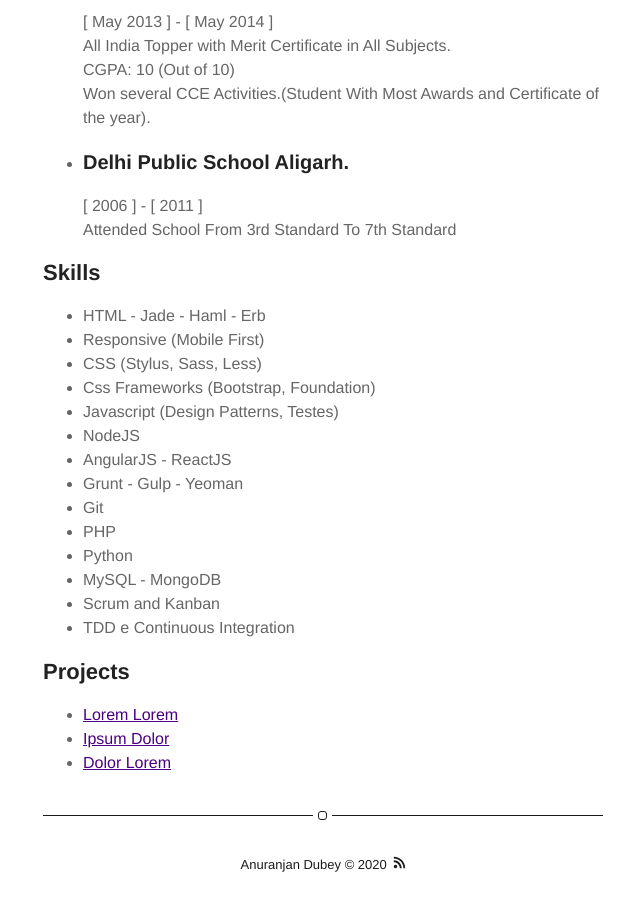
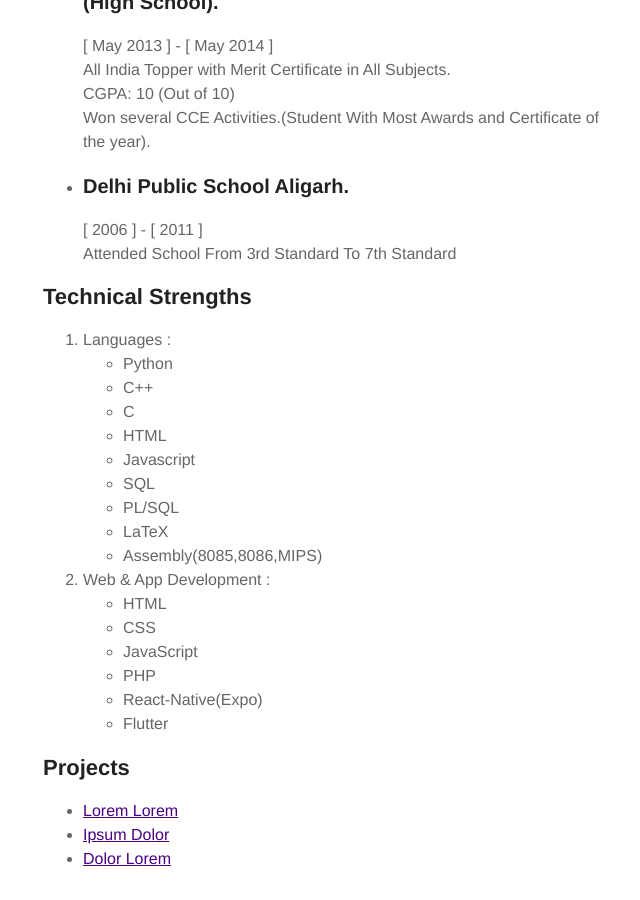
Before and after one commit to anuranjandubey/anuranjandubey.github.io, a Jekyll site: the page built from about.md, in a window 1280 px wide and 900 px high, scrolled down 1739 px. Shown: the whole window, without its empty margins (317-957 px from the left). Built offline with Jekyll 4.4.1, drawn with Linux system fonts in a browser that asks for light colours.

Commit message:
about updated

```diff
--- a/about.md
+++ b/about.md
@@ -33,7 +33,7 @@ layout: page
 		<h3>Jaypee Institute of Information Technology, Sector 128, Noida, Uttar Pradesh, India.</h3>
 		[ July 2017 ]  - [ July 2021 ]<br>
 		<b>Bachelor of Technology, Computer Science and Engineering.</b> <br>
-		<b>GPA: 7.0/10 (Current)</b>
+		<b>GPA: 7.0/10 (Current)</b><br>
 		<b>Activites & Societies:</b>
 		Table Tennis Captain.
 	</li>
@@ -60,24 +60,33 @@ layout: page
 </ul>
 
 
-<h2>Skills</h2>
+<h2>Technical Strengths</h2>
 
-<ul class="skill-list">
-	<li>HTML - Jade - Haml - Erb</li>
-	<li>Responsive (Mobile First)</li>
-	<li>CSS (Stylus, Sass, Less)</li>
-	<li>Css Frameworks (Bootstrap, Foundation)</li>
-	<li>Javascript (Design Patterns, Testes)</li>
-	<li>NodeJS</li>
-	<li>AngularJS - ReactJS</li>
-	<li>Grunt - Gulp - Yeoman</li>
-	<li>Git</li>
-	<li>PHP</li>
-	<li>Python</li>
-	<li>MySQL - MongoDB</li>
-	<li>Scrum and Kanban</li>
-	<li>TDD e Continuous Integration</li>
-</ul>
+<ol class="skill-list">
+	<li>Languages :
+		<ul>
+			<li>Python</li>
+			<li>C++</li>
+			<li>C</li>
+			<li>HTML</li>
+			<li>Javascript</li>
+			<li>SQL</li>
+			<li>PL/SQL</li>
+			<li>LaTeX </li>
+			<li>Assembly(8085,8086,MIPS)</li>
+		</ul>
+	</li>
+	<li>Web & App Development :
+		<ul>
+			<li>HTML</li>
+			<li>CSS</li>
+			<li>JavaScript</li>
+			<li>PHP</li>
+			<li>React-Native(Expo)</li>
+			<li>Flutter</li>
+		</ul>
+	</li>
+</ol>
 
 <h2>Projects</h2>
 
```
